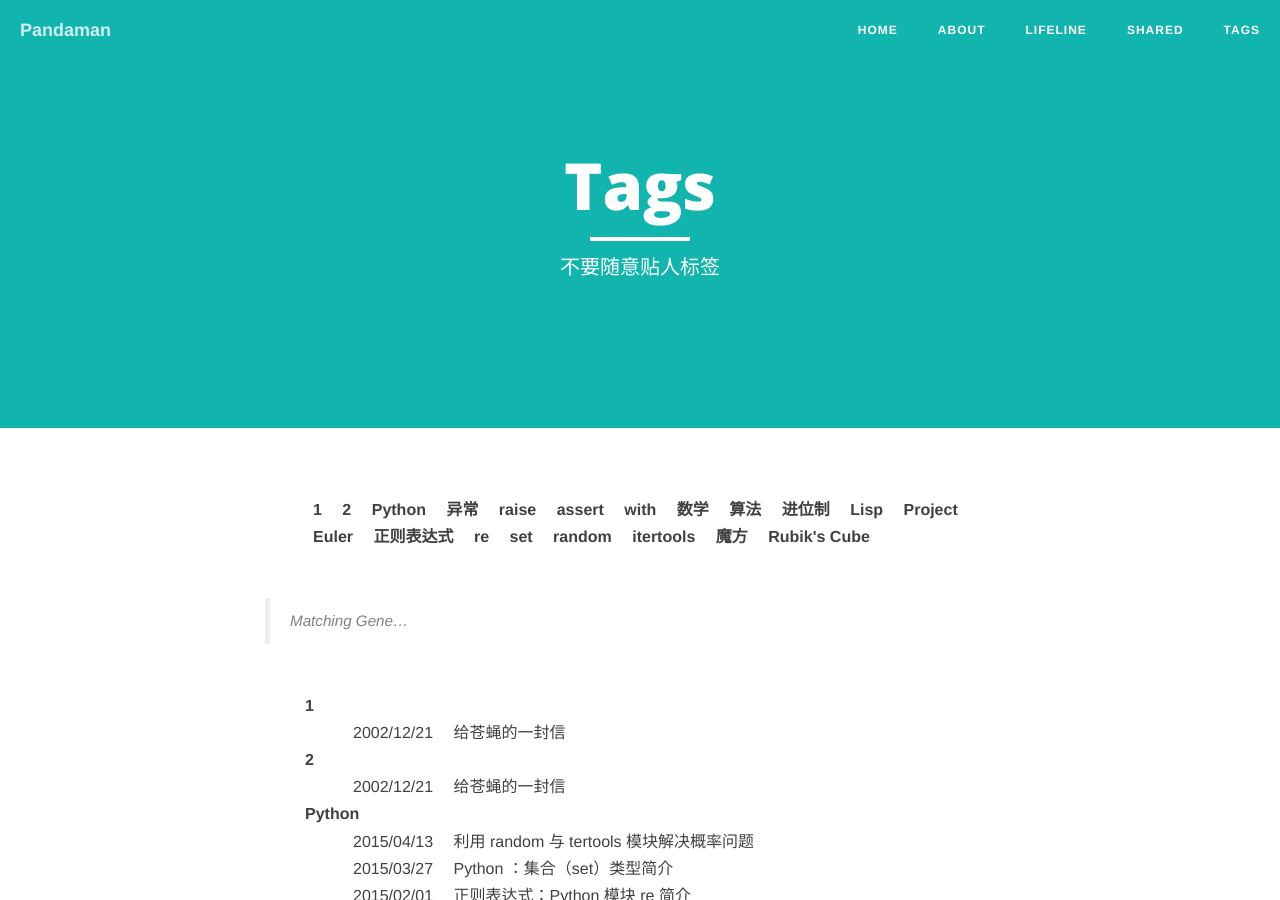
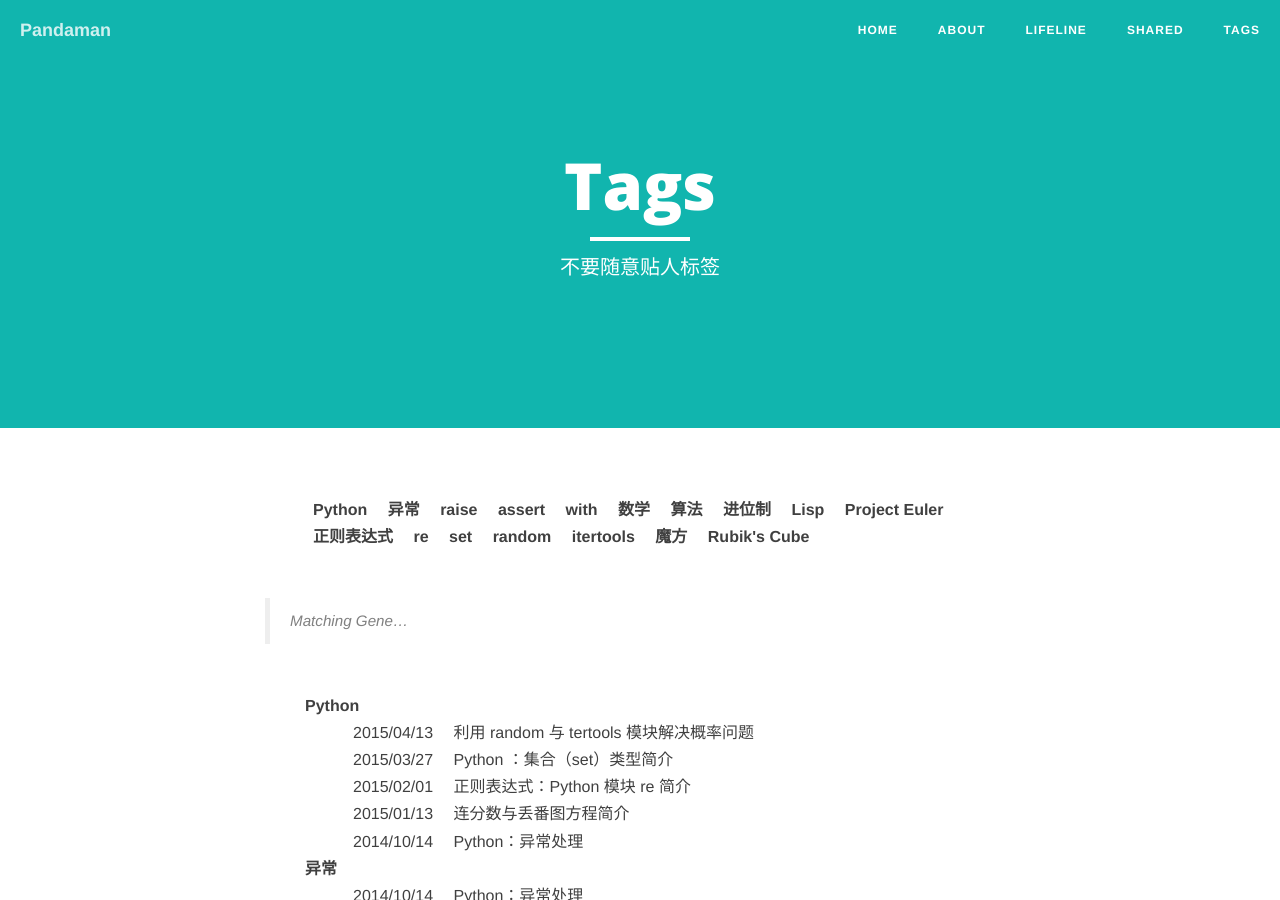
Before and after one commit to ceares/ceares.github.io, a Jekyll site: the page built from tags.md, in a window 1280 px wide and 900 px high. Built offline with Jekyll 4.4.1, drawn with Linux system fonts in a browser that asks for light colours; nearby versions of some CDN libraries; library files that are not in the unit come from our copies.

Commit message:
Update 2002-12-21-mail2fly.md

```diff
--- a/_posts/articles/2002-12-21-mail2fly.md
+++ b/_posts/articles/2002-12-21-mail2fly.md
@@ -3,16 +3,16 @@
 title: 给苍蝇的一封信
 date: 2002-12-21
 categories: articles
-tags: [1,2]
-description: 2
+tags: [个人文集]
+description:给苍蝇的一封信
 ---
 
 <p style="text-indent: 0px;">短命的苍蝇：</p>
-<p>你还记得以前干的"好"事吗？现在我可要好好讲讲你是怎么欺负我的。</p>
-<p>有次我们全家正在吃午饭。望着热气腾腾的饭菜，我垂涎三尺，胃口大开，囫囵吞枣般大吃起来。这时你却跑来瞎掺和。你先飞到爸爸面前，爸爸轻轻放下筷子，准备拍死你，你却向爸爸示威，围着爸爸不停地飞舞。爸爸重重"啪"一下，翻开手，你却早已逃之夭夭。接着你又去妈妈那儿搅和，妈妈使劲挥舞双手却怎么也赶你不走，你反而在妈妈手中穿梭自如。我看你得意的样子，不禁气恼地朝你打去，你终于翘起屁股飞走了，可怜我的手却打在碗上，白净香甜的米饭刹那间撒满一地。爸爸见此景，骂我不懂珍惜粮食。我真是赔了夫人又折兵，冤枉死我。</p>
-<p>哎！还有天早晨，我饿极了，就去面馆吃面条。等我狼吞虎咽吃了大半碗，居然，你的尸体漂浮在汤上。我差点没呕吐出来。</p>
+<p style="text-indent: 2em;">你还记得以前干的"好"事吗？现在我可要好好讲讲你是怎么欺负我的。</p>
+<p style="text-indent: 2em;">有次我们全家正在吃午饭。望着热气腾腾的饭菜，我垂涎三尺，胃口大开，囫囵吞枣般大吃起来。这时你却跑来瞎掺和。你先飞到爸爸面前，爸爸轻轻放下筷子，准备拍死你，你却向爸爸示威，围着爸爸不停地飞舞。爸爸重重"啪"一下，翻开手，你却早已逃之夭夭。接着你又去妈妈那儿搅和，妈妈使劲挥舞双手却怎么也赶你不走，你反而在妈妈手中穿梭自如。我看你得意的样子，不禁气恼地朝你打去，你终于翘起屁股飞走了，可怜我的手却打在碗上，白净香甜的米饭刹那间撒满一地。爸爸见此景，骂我不懂珍惜粮食。我真是赔了夫人又折兵，冤枉死我。</p>
+<p style="text-indent: 2em;">哎！还有天早晨，我饿极了，就去面馆吃面条。等我狼吞虎咽吃了大半碗，居然，你的尸体漂浮在汤上。我差点没呕吐出来。</p>
 <p>&hellip;&hellip;</p>
-<p>你立下的"汗马功劳"不计其数，你的大王怎么不给你立个纪念碑呀？</p>
+<p style="text-indent: 2em;">你立下的"汗马功劳"不计其数，你的大王怎么不给你立个纪念碑呀？</p>
 <p style="text-indent: 0px;">祝你及你祸害世界的家族</p>
 <p>早日归天&nbsp; 命丧黄泉</p>
 <p align="right">一个对你恨之入骨的人</p>
```
